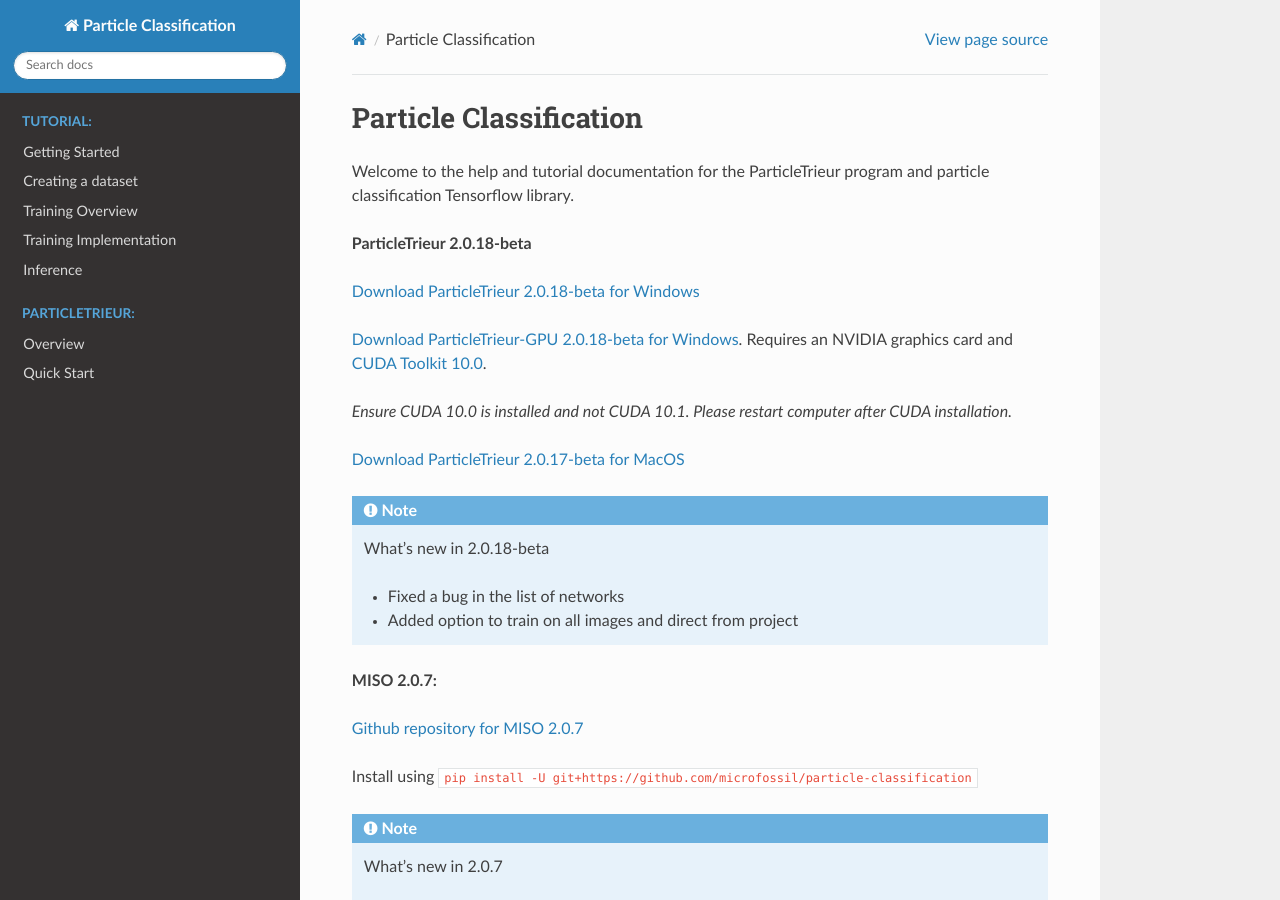
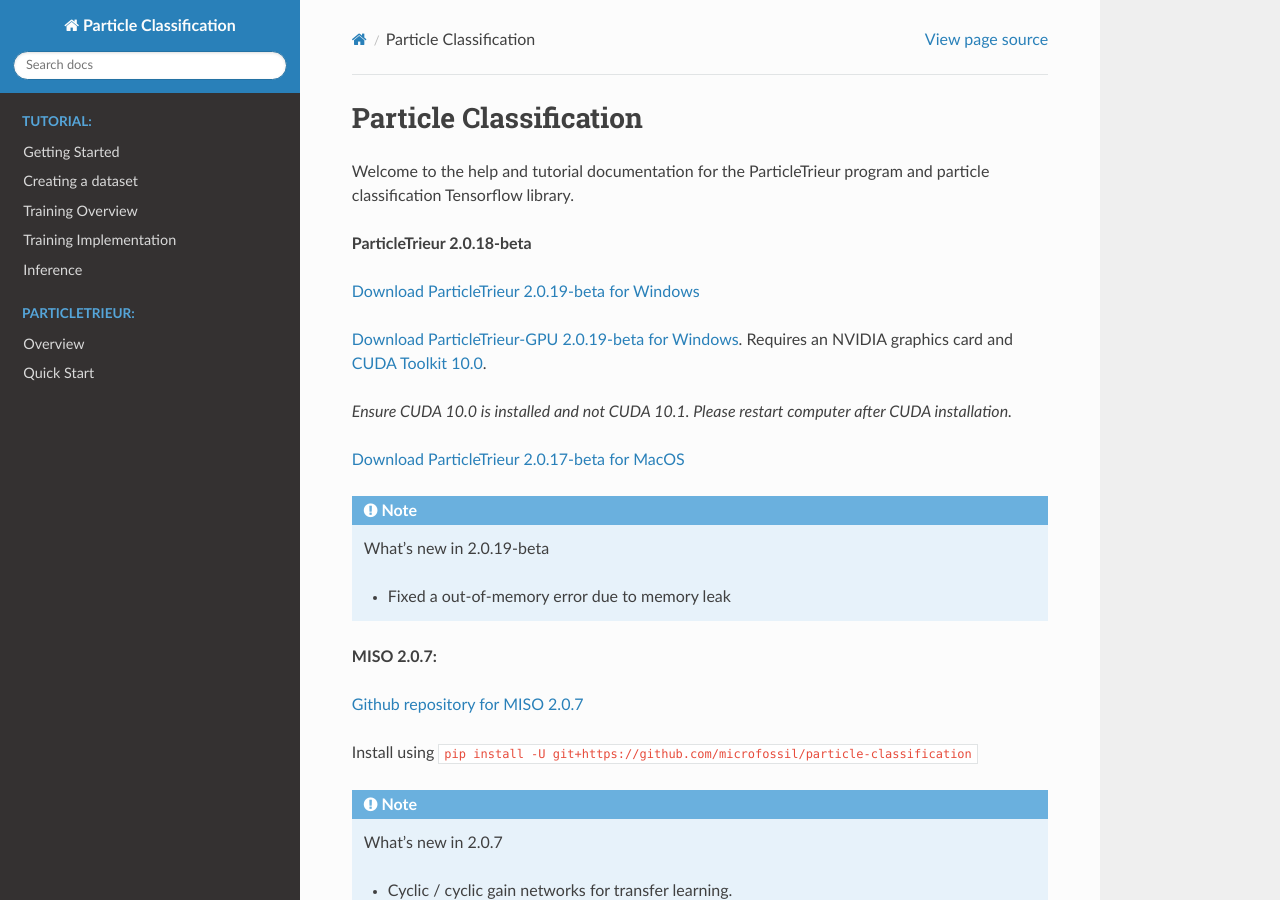
Before and after one commit to microfossil/particle-classification-examples, a Sphinx documentation site: the page built from docs/index.rst, in a window 1280 px wide and 900 px high. Built offline with Sphinx 7.4.7 and the Read the Docs theme 2.0.0, drawn with Linux system fonts in a browser that asks for light colours.

```diff
--- a/docs/index.rst
+++ b/docs/index.rst
@@ -10,18 +10,17 @@ Welcome to the help and tutorial documentation for the ParticleTrieur program an
 
 **ParticleTrieur 2.0.18-beta**
 
-`Download ParticleTrieur 2.0.18-beta for Windows <https://1drv.ms/u/s!AiQM7sVIv7fah4VJGEGq5UZ3TrZ9CA?e=a3chQ1>`_
+`Download ParticleTrieur 2.0.19-beta for Windows <https://1drv.ms/u/s!AiQM7sVIv7fah4Z_otBACwSPnuzlSg?e=3hXxEL>`_
 
-`Download ParticleTrieur-GPU 2.0.18-beta for Windows <https://1drv.ms/u/s!AiQM7sVIv7fah4VKrc5whIBFxyRnCg?e=EJ7J4V>`_. Requires an NVIDIA graphics card and `CUDA Toolkit 10.0 <https://developer.nvidia.com/cuda-10.0-download-archive>`_.
+`Download ParticleTrieur-GPU 2.0.19-beta for Windows <https://1drv.ms/u/s!AiQM7sVIv7fah4cAtVdAefCD7NHxZQ?e=8fdzdR>`_. Requires an NVIDIA graphics card and `CUDA Toolkit 10.0 <https://developer.nvidia.com/cuda-10.0-download-archive>`_.
 
 *Ensure CUDA 10.0 is installed and not CUDA 10.1. Please restart computer after CUDA installation.*
 
 `Download ParticleTrieur 2.0.17-beta for MacOS <https://1drv.ms/u/s!AiQM7sVIv7fah4UlKZ6a-R60-4Z0xw?e=tq0Bmc>`_
 
-.. Note:: What's new in 2.0.18-beta
+.. Note:: What's new in 2.0.19-beta
 
-   - Fixed a bug in the list of networks
-   - Added option to train on all images and direct from project
+   - Fixed a out-of-memory error due to memory leak
 
 **MISO 2.0.7:**
 
```
